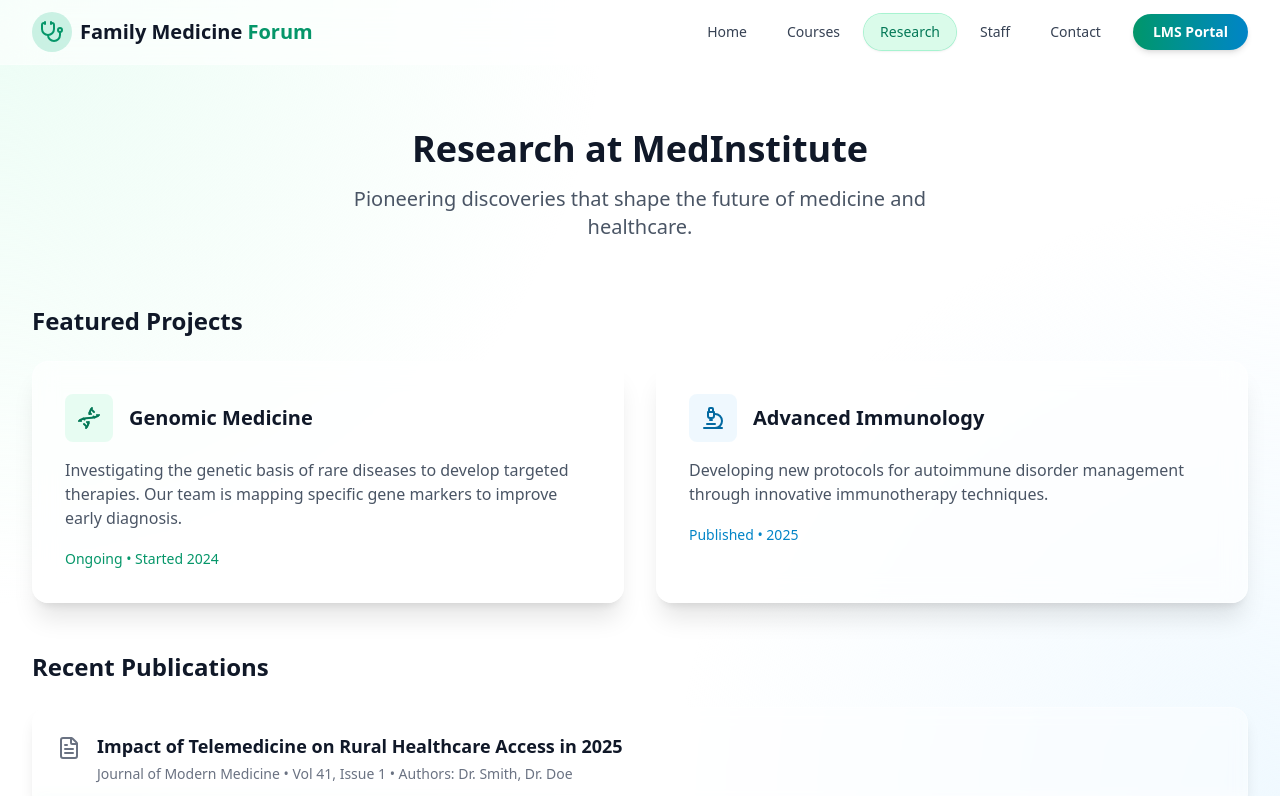
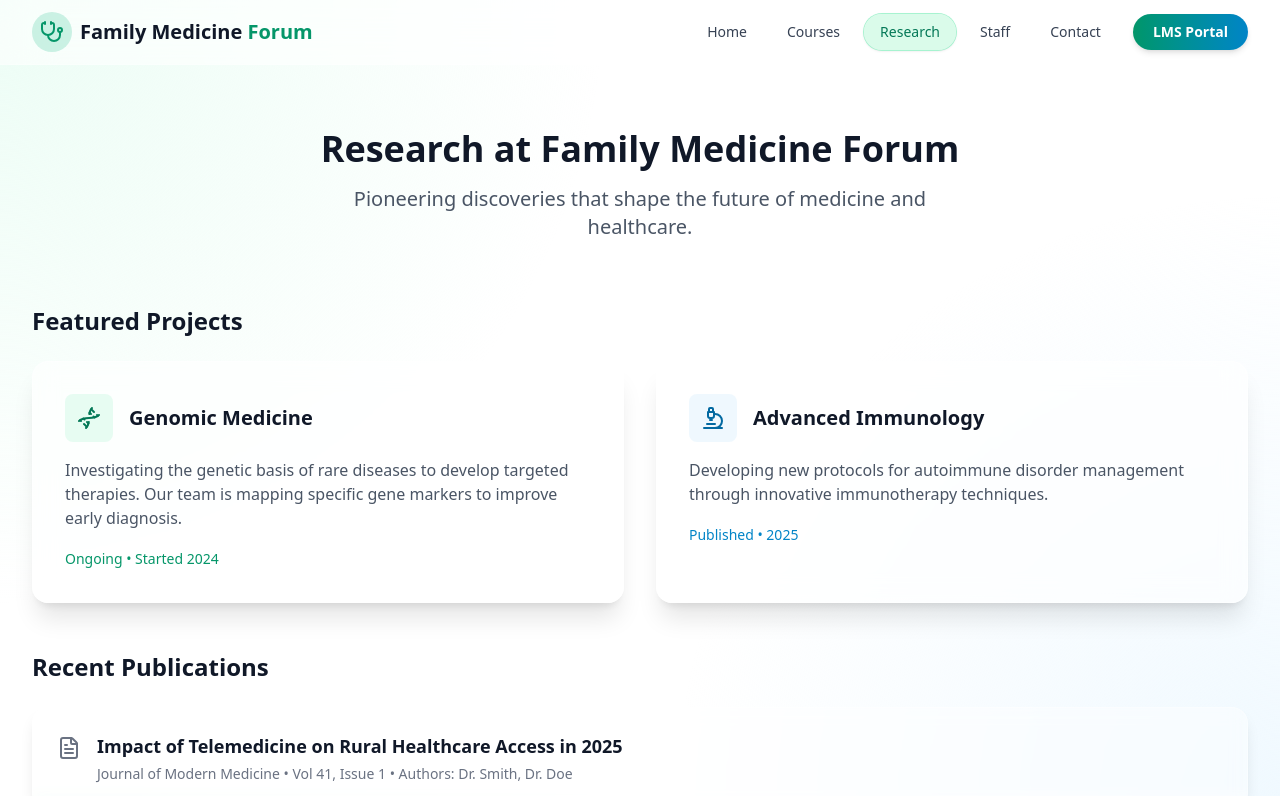
Before and after one commit to Sehara2002/MedInstitute, a Next.js app: page /research in a window 1280 px wide. Shown: the top 796 px of the page. Built offline with nearby package versions, Linux system fonts and the light colour scheme.

Commit message:
Adding Research titile

```diff
--- a/src/app/research/page.tsx
+++ b/src/app/research/page.tsx
@@ -10,7 +10,7 @@ export default function ResearchPage() {
             <main className="min-h-screen py-16">
                 <div className="container mx-auto px-4 sm:px-6 lg:px-8">
                     <div className="text-center mb-16">
-                        <h1 className="text-4xl font-bold text-gray-900 mb-4">Research at MedInstitute</h1>
+                        <h1 className="text-4xl font-bold text-gray-900 mb-4">Research at Family Medicine Forum</h1>
                         <p className="text-xl text-gray-600 max-w-2xl mx-auto">
                             Pioneering discoveries that shape the future of medicine and healthcare.
                         </p>
```
